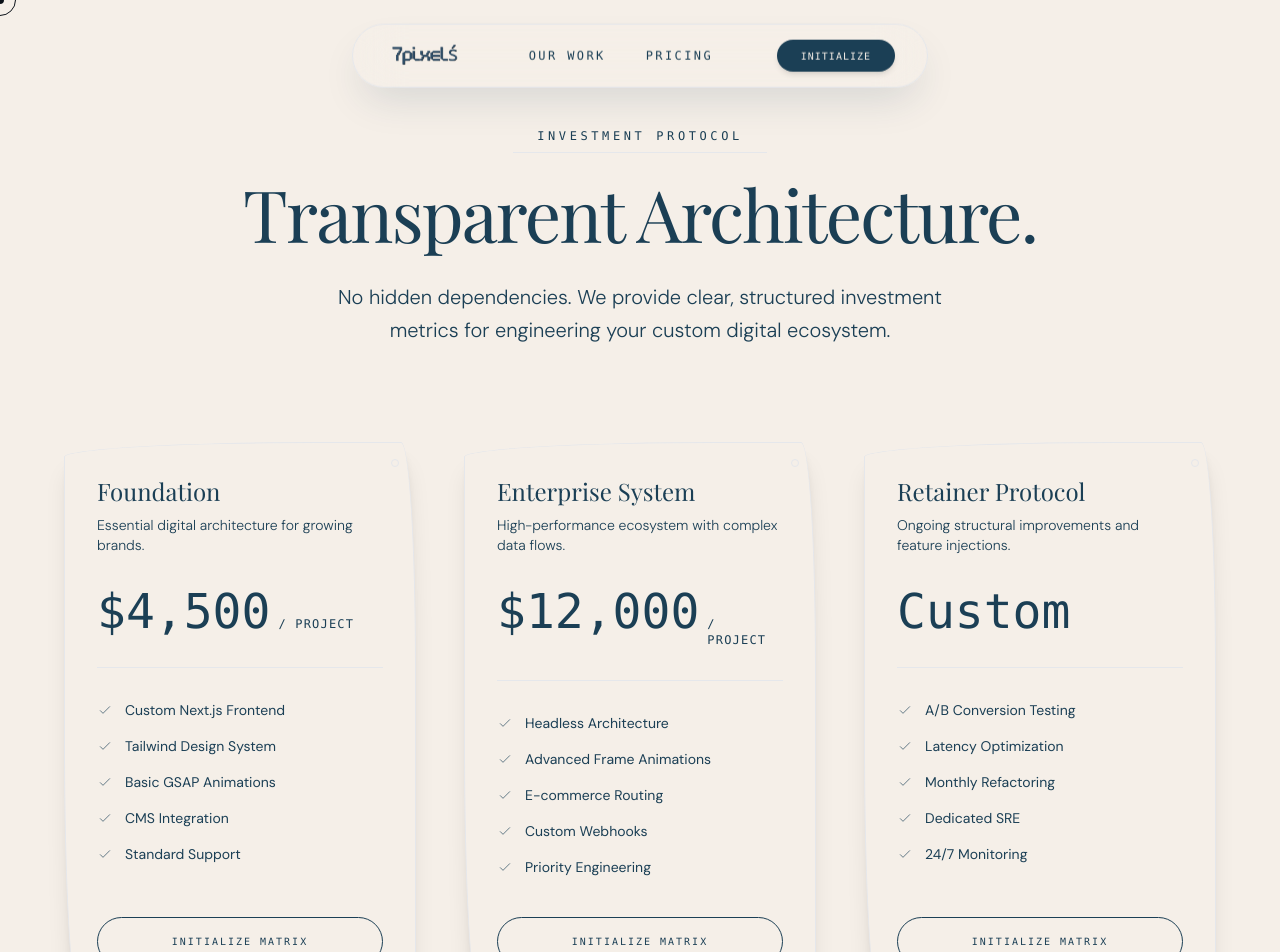
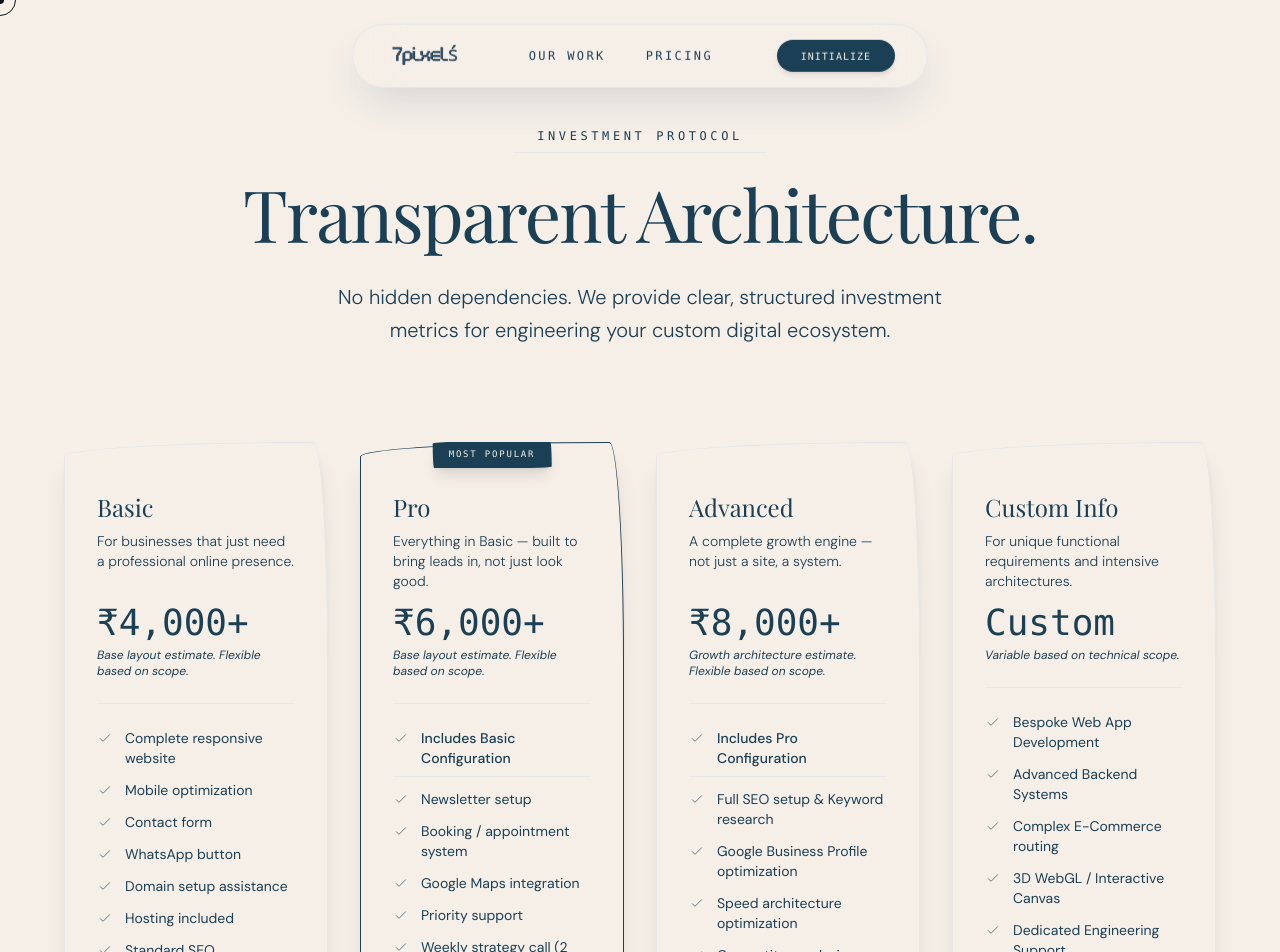
Before and after one commit to 7pixels-xyz/7pixels-main-website, a Next.js app: page /pricing in a window 1280 px wide. Shown: the top 952 px of the page. Built offline with nearby package versions, Linux system fonts and the light colour scheme; a web font is replaced by a local one.

Commit message:
feat: indian rupee pricing matrix

```diff
--- a/src/pages/pricing.tsx
+++ b/src/pages/pricing.tsx
@@ -9,22 +9,40 @@ import Link from "next/link";
 
 const pricingTiers = [
     {
-        name: "Foundation",
-        desc: "Essential digital architecture for growing brands.",
-        price: "$4,500",
-        features: ["Custom Next.js Frontend", "Tailwind Design System", "Basic GSAP Animations", "CMS Integration", "Standard Support"]
+        name: "Basic",
+        desc: "For businesses that just need a professional online presence.",
+        price: "₹4,000+",
+        disclaimer: "Base layout estimate. Flexible based on scope.",
+        features: ["Complete responsive website", "Mobile optimization", "Contact form", "WhatsApp button", "Domain setup assistance", "Hosting included", "Standard SEO Configuration", "2 weeks free revisions"],
+        retainer: "After 2 weeks: Pay-as-you-go ₹700 / change",
+        isPopular: false
     },
     {
-        name: "Enterprise System",
-        desc: "High-performance ecosystem with complex data flows.",
-        price: "$12,000",
-        features: ["Headless Architecture", "Advanced Frame Animations", "E-commerce Routing", "Custom Webhooks", "Priority Engineering"]
+        name: "Pro",
+        desc: "Everything in Basic — built to bring leads in, not just look good.",
+        price: "₹6,000+",
+        disclaimer: "Base layout estimate. Flexible based on scope.",
+        features: ["Includes Basic Configuration", "Newsletter setup", "Booking / appointment system", "Google Maps integration", "Priority support", "Weekly strategy call (2 mo)", "2 months free revisions"],
+        retainer: "After 2 months: Website Care Plan ₹1,500/mo",
+        isPopular: true
     },
     {
-        name: "Retainer Protocol",
-        desc: "Ongoing structural improvements and feature injections.",
+        name: "Advanced",
+        desc: "A complete growth engine — not just a site, a system.",
+        price: "₹8,000+",
+        disclaimer: "Growth architecture estimate. Flexible based on scope.",
+        features: ["Includes Pro Configuration", "Full SEO setup & Keyword research", "Google Business Profile optimization", "Speed architecture optimization", "Competitor analysis", "Monthly performance report", "3 months support"],
+        retainer: "After 3 months: Website Care Plan ₹1,500/mo",
+        isPopular: false
+    },
+    {
+        name: "Custom Info",
+        desc: "For unique functional requirements and intensive architectures.",
         price: "Custom",
-        features: ["A/B Conversion Testing", "Latency Optimization", "Monthly Refactoring", "Dedicated SRE", "24/7 Monitoring"]
+        disclaimer: "Variable based on technical scope.",
+        features: ["Bespoke Web App Development", "Advanced Backend Systems", "Complex E-Commerce routing", "3D WebGL / Interactive Canvas", "Dedicated Engineering Support"],
+        retainer: "Dedicated SRE & Scaling Management",
+        isPopular: false
     }
 ];
 
@@ -72,41 +90,47 @@ export default function Pricing() {
                         </p>
                     </header>
 
-                    <div className="grid grid-cols-1 md:grid-cols-3 gap-8 md:gap-12 relative">
+                    <div className="grid grid-cols-1 md:grid-cols-2 lg:grid-cols-4 gap-8 lg:gap-4 xl:gap-8 relative">
                         {/* Connecting background line */}
                         <div className="hidden md:block absolute top-[45%] left-0 w-full h-[1px] bg-brandBlue/10 z-0"></div>
 
                         {pricingTiers.map((tier, idx) => (
-                            <div key={idx} className="pricing-card group relative z-10 bg-cream border border-brandBlue/20 p-8 flex flex-col organic-border shadow-xl hover:shadow-[0_30px_60px_-15px_rgba(27,63,85,0.15)] transition-all duration-500 hover:-translate-y-2">
+                            <div key={idx} className={`pricing-card group relative z-10 bg-cream border p-6 xl:p-8 flex flex-col organic-border shadow-xl hover:shadow-[0_30px_60px_-15px_rgba(27,63,85,0.15)] transition-all duration-500 hover:-translate-y-2 ${tier.isPopular ? 'border-brandBlue shadow-[0_0_40px_rgba(27,63,85,0.1)] -translate-y-2' : 'border-brandBlue/20'}`}>
 
-                                {/* Top corner screw visual */}
-                                <div className="absolute top-4 right-4 w-2 h-2 rounded-full border border-brandBlue/30 flex items-center justify-center">
-                                    <div className="w-[1px] h-full bg-brandBlue/30 rotate-45"></div>
+                                {tier.isPopular && (
+                                    <div className="absolute top-0 left-1/2 transform -translate-x-1/2 -translate-y-[1px] bg-brandBlue text-cream font-mono text-[9px] uppercase tracking-[0.2em] px-4 py-1.5 organic-border shadow-lg">
+                                        Most Popular
+                                    </div>
+                                )}
+
+                                <div className="mb-6 mt-4">
+                                    <h3 className="font-serif text-2xl text-brandBlue mb-2">{tier.name}</h3>
+                                    <p className="font-sans text-xs xl:text-sm text-brandBlue/60 font-light h-12 leading-relaxed">{tier.desc}</p>
                                 </div>
 
-                                <div className="mb-8">
-                                    <h3 className="font-serif text-2xl text-brandBlue mb-2">{tier.name}</h3>
-                                    <p className="font-sans text-sm text-brandBlue/60 font-light h-10">{tier.desc}</p>
+                                <div className="mb-6 border-b border-brandBlue/10 pb-6 flex flex-col items-start text-brandBlue">
+                                    <span className="font-mono text-3xl lg:text-3xl xl:text-4xl">{tier.price}</span>
+                                    <span className="font-sans text-xs italic text-brandBlue/50 mt-1">{tier.disclaimer}</span>
                                 </div>
 
-                                <div className="mb-8 border-b border-brandBlue/10 pb-8 flex items-baseline gap-2 text-brandBlue">
-                                    <span className="font-mono text-4xl md:text-5xl">{tier.price}</span>
-                                    {tier.price !== "Custom" && <span className="font-mono text-xs text-brandBlue/40 uppercase tracking-widest">/ Project</span>}
-                                </div>
-
-                                <ul className="flex flex-col gap-4 mb-10 flex-1">
+                                <ul className="flex flex-col gap-3 mb-8 flex-1">
                                     {tier.features.map((feature, fIdx) => (
-                                        <li key={fIdx} className="flex gap-3 items-start font-sans text-sm text-brandBlue/80">
+                                        <li key={fIdx} className={`flex gap-3 items-start font-sans text-sm text-brandBlue/80 ${feature.includes("Includes") ? 'font-medium pb-2 border-b border-brandBlue/5' : ''}`}>
                                             <svg className="w-4 h-4 text-brandBlue mt-0.5 shrink-0" fill="none" viewBox="0 0 24 24" stroke="currentColor">
                                                 <path strokeLinecap="round" strokeLinejoin="round" strokeWidth={1} d="M5 13l4 4L19 7" />
                                             </svg>
-                                            {feature}
+                                            <span className="leading-snug text-xs xl:text-sm">{feature}</span>
                                         </li>
                                     ))}
                                 </ul>
 
-                                <Link href="/contact" className="w-full py-4 text-center border border-brandBlue text-brandBlue font-mono text-[10px] uppercase tracking-[0.2em] rounded-full hover:bg-brandBlue hover:text-cream transition-colors duration-300">
-                                    Initialize Matrix
+                                <div className="mb-6 bg-brandBlue/5 p-4 rounded-sm border border-brandBlue/10">
+                                    <span className="font-mono text-[9px] uppercase tracking-widest text-brandBlue/40 block mb-1">Post-Launch Support</span>
+                                    <span className="font-sans text-xs text-brandBlue font-medium">{tier.retainer}</span>
+                                </div>
+
+                                <Link href="/contact" className="w-full py-4 text-center border border-brandBlue text-brandBlue font-mono text-[10px] uppercase tracking-[0.2em] rounded-full hover:bg-brandBlue hover:text-cream transition-colors duration-300 bg-cream/50 backdrop-blur-sm relative z-20">
+                                    Initialize Build
                                 </Link>
                             </div>
                         ))}
```
